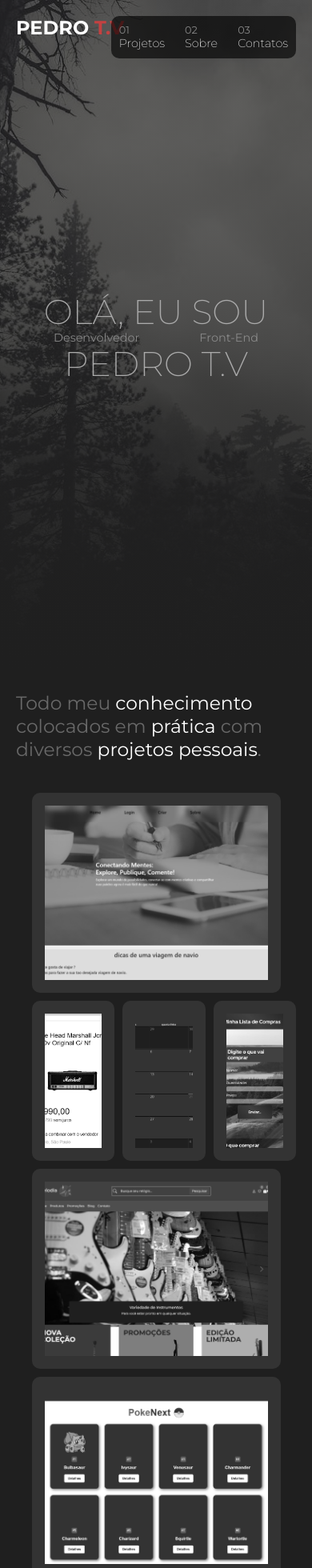
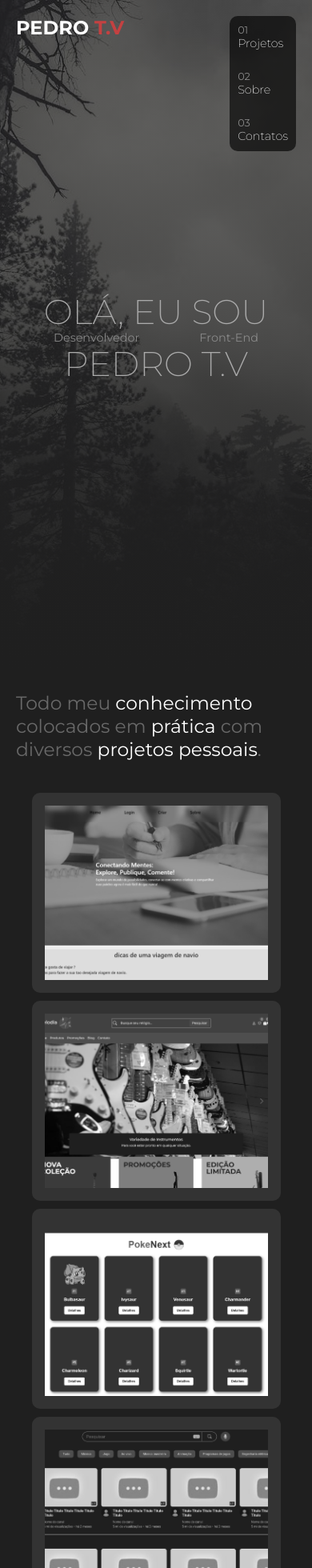
Before and after one commit to Pedro-Thomazi/meu-portfolio-2024, a React (Create React App) app: page / in a window 390 px wide. Shown: the top 1960 px of the page at 80% size. Built offline with nearby package versions, Linux system fonts and the light colour scheme.

Commit message:
Ajustando @media

```diff
--- a/src/Components/MyProjects/MyProjects.module.scss
+++ b/src/Components/MyProjects/MyProjects.module.scss
@@ -107,3 +107,15 @@
     }
   }
 }
+
+@media (max-width: 500px) {
+  .myProjectsContainer {
+    .imagesContainer {
+      .images {
+        .imgs {
+          display: none;
+        }
+      }
+    }
+  }
+}
--- a/src/Components/Navbar/Navbar.module.scss
+++ b/src/Components/Navbar/Navbar.module.scss
@@ -66,3 +66,12 @@
     flex-direction: column;
   }
 }
+
+
+@media (max-width: 500px) {
+  #navbar {
+    .linksContainer {
+      flex-direction: column;
+    }
+  }
+}
```
